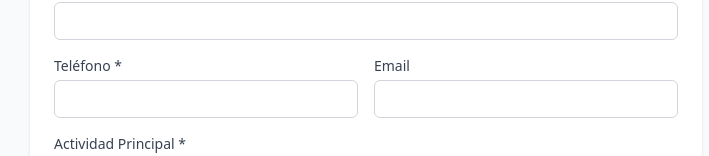
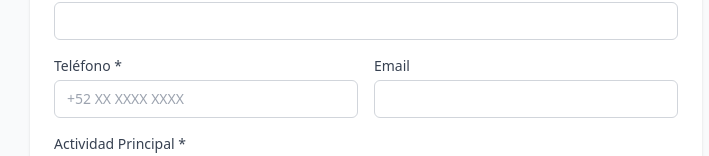
Before and after one commit to ericmhj/smt, a Next.js app in the folder packages/frontend/: page /clientes/1/editar in a window 1280 px wide. Shown: the part 342-498 px from the top of the page, without its empty margins (274-983 px from the left). Built offline with nearby package versions, Linux system fonts and the light colour scheme; no server answers.

Commit message:
Mejar en cobros

```diff
--- a/packages/frontend/src/app/(dashboard)/clientes/[id]/editar/page.tsx
+++ b/packages/frontend/src/app/(dashboard)/clientes/[id]/editar/page.tsx
@@ -67,7 +67,15 @@ export default function EditarClientePage() {
     const errs: FormErrors = {};
     if (!form.nombre.trim()) errs.nombre = 'El nombre es obligatorio';
     if (!form.rfc.trim()) errs.rfc = 'El RFC es obligatorio';
-    if (!form.telefono.trim()) errs.telefono = 'El teléfono es obligatorio';
+    if (!form.telefono.trim()) {
+      errs.telefono = 'El teléfono es obligatorio';
+    } else {
+      // Solo se cuentan los dígitos (el input ya bloquea letras). Teléfono
+      // nacional MX = 10 dígitos; se permiten hasta 15 para incluir lada país.
+      const digitos = form.telefono.replace(/\D/g, '');
+      if (digitos.length < 10) errs.telefono = 'El teléfono debe tener al menos 10 dígitos';
+      else if (digitos.length > 15) errs.telefono = 'El teléfono no debe exceder 15 dígitos';
+    }
     if (!form.direccionCentroTrabajo.trim()) errs.direccionCentroTrabajo = 'El domicilio es obligatorio';
     if (!form.actividadPrincipal.trim()) errs.actividadPrincipal = 'La actividad principal es obligatoria';
     if (!form.contacto.trim()) errs.contacto = 'El contacto es obligatorio';
@@ -141,7 +149,19 @@ export default function EditarClientePage() {
         <div className="grid grid-cols-1 md:grid-cols-2 gap-4">
           <div>
             <label className="block text-sm font-medium text-gray-700 mb-1">Teléfono *</label>
-            <input type="text" value={form.telefono} onChange={(e) => setForm({ ...form, telefono: e.target.value })} className="w-full px-3 py-2 border border-gray-300 rounded-md text-sm" />
+            <input
+              type="tel"
+              inputMode="numeric"
+              value={form.telefono}
+              onChange={(e) => {
+                // Solo números y separadores telefónicos comunes: + - ( ) y espacios.
+                const soloTelefono = e.target.value.replace(/[^\d+\-()\s]/g, '');
+                setForm({ ...form, telefono: soloTelefono });
+              }}
+              maxLength={20}
+              className="w-full px-3 py-2 border border-gray-300 rounded-md text-sm"
+              placeholder="+52 XX XXXX XXXX"
+            />
             {errors.telefono && <p className="text-red-600 text-xs mt-1">{errors.telefono}</p>}
           </div>
           <div>
--- a/packages/frontend/src/app/(dashboard)/clientes/nuevo/page.tsx
+++ b/packages/frontend/src/app/(dashboard)/clientes/nuevo/page.tsx
@@ -44,7 +44,15 @@ export default function NuevoClientePage() {
     } else if (!/^[^\s@]+@[^\s@]+\.[^\s@]+$/.test(form.email)) {
       errs.email = 'Email inválido';
     }
-    if (!form.telefono.trim()) errs.telefono = 'El teléfono es obligatorio';
+    if (!form.telefono.trim()) {
+      errs.telefono = 'El teléfono es obligatorio';
+    } else {
+      // Solo se cuentan los dígitos (el input ya bloquea letras). Teléfono
+      // nacional MX = 10 dígitos; se permiten hasta 15 para incluir lada país.
+      const digitos = form.telefono.replace(/\D/g, '');
+      if (digitos.length < 10) errs.telefono = 'El teléfono debe tener al menos 10 dígitos';
+      else if (digitos.length > 15) errs.telefono = 'El teléfono no debe exceder 15 dígitos';
+    }
     if (!form.direccionCentroTrabajo.trim()) errs.direccion = 'El domicilio es obligatorio';
     if (!form.actividadPrincipal.trim()) errs.actividadPrincipal = 'La actividad principal es obligatoria';
     if (!form.contacto.trim()) errs.contacto = 'El contacto es obligatorio';
@@ -125,7 +133,20 @@ export default function NuevoClientePage() {
           </div>
           <div>
             <label className="block text-sm font-medium text-gray-700 mb-1">Teléfono *</label>
-            <input type="text" value={form.telefono} onChange={(e) => setForm({ ...form, telefono: e.target.value })} className="w-full px-3 py-2 border border-gray-300 rounded-md text-sm" placeholder="+52 XX XXXX XXXX" />
+            <input
+              type="tel"
+              inputMode="numeric"
+              value={form.telefono}
+              onChange={(e) => {
+                // Solo números y separadores telefónicos comunes: + - ( ) y espacios.
+                // Se descarta cualquier letra u otro carácter al teclear/pegar.
+                const soloTelefono = e.target.value.replace(/[^\d+\-()\s]/g, '');
+                setForm({ ...form, telefono: soloTelefono });
+              }}
+              maxLength={20}
+              className="w-full px-3 py-2 border border-gray-300 rounded-md text-sm"
+              placeholder="+52 XX XXXX XXXX"
+            />
             {errors.telefono && <p className="text-red-600 text-xs mt-1">{errors.telefono}</p>}
           </div>
         </div>
```
